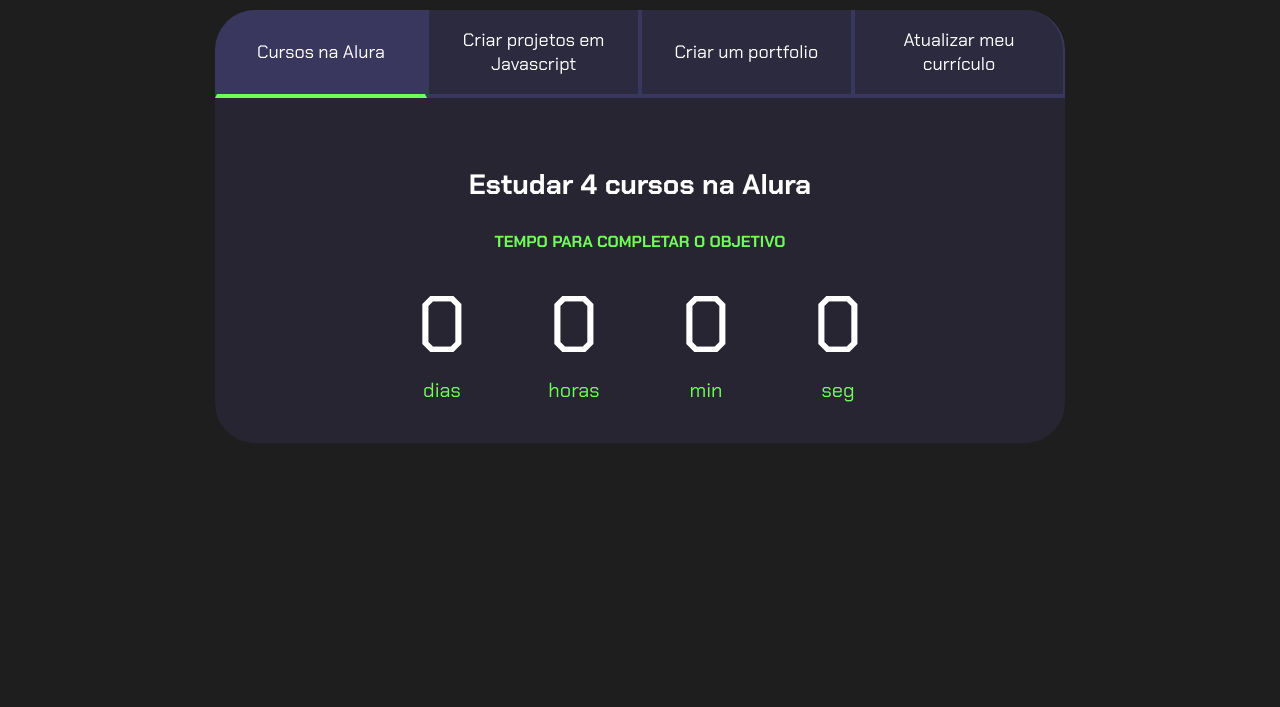
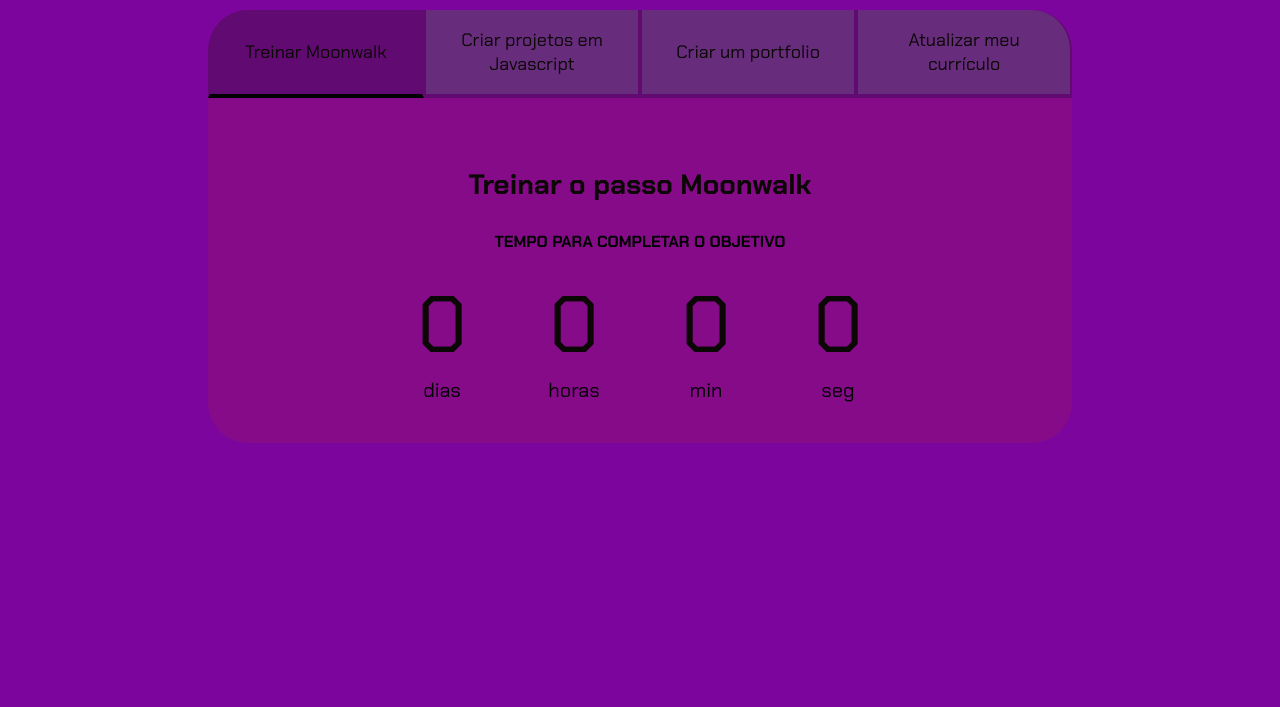
Before and after one commit to sir-art/sir-Jackson, a plain HTML site: page index.html in a window 1280 px wide. Shown: the part 93-800 px from the top of the page. Drawn offline with Linux system fonts and the light colour scheme.

Commit message:
Add files via upload

```diff
--- a/index.html
+++ b/index.html
@@ -13,14 +13,14 @@
         <h2 class="titulo-principal">Meus Objetivos do ano<span>_</span></h2>
         <div class="conteudo">
             <div class="botoes">
-                <button class="botao ativo">Cursos na Alura</button>
+                <button class="botao ativo">Treinar Moonwalk</button>
                 <button class="botao">Criar projetos em Javascript</button>
                 <button class="botao">Criar um portfolio</button>
                 <button class="botao">Atualizar meu currículo</button>
             </div>
             <div class="abas-textos">
                 <div class="aba-conteudo ativo">
-                    <h3 class="aba-conteudo-titulo-principal">Estudar 4 cursos na Alura</h3>
+                    <h3 class="aba-conteudo-titulo-principal">Treinar o passo Moonwalk</h3>
                     <h4 class="aba-conteudo-titulo-secundario">Tempo para completar o objetivo</h4>
                     <div class="contador">
                         <div class="contador-digito">
--- a/style.css
+++ b/style.css
@@ -1,12 +1,12 @@
 @import url('https://fonts.googleapis.com/css2?family=Chakra+Petch:wght@400;700&display=swap');
 
 :root {
-    --cor-de-fundo: #1E1E1E;
-    --verde: #6FFF57;
-    --branco: #FFFFFF;
-    --botao-ativo: #3A375E;
-    --botao-inativo: rgba(58, 55, 94, 0.5);
-    --texto-fundo: rgba(58, 55, 94, 0.3);
+    --cor-de-fundo: rgb(124, 6, 157);
+    --verde: #010000;
+    --branco: #0a0705;
+    --botao-ativo: #610a72;
+    --botao-inativo: rgba(83, 82, 92, 0.5);
+    --texto-fundo: rgb(133, 11, 137);
 }
 
 body {
```
